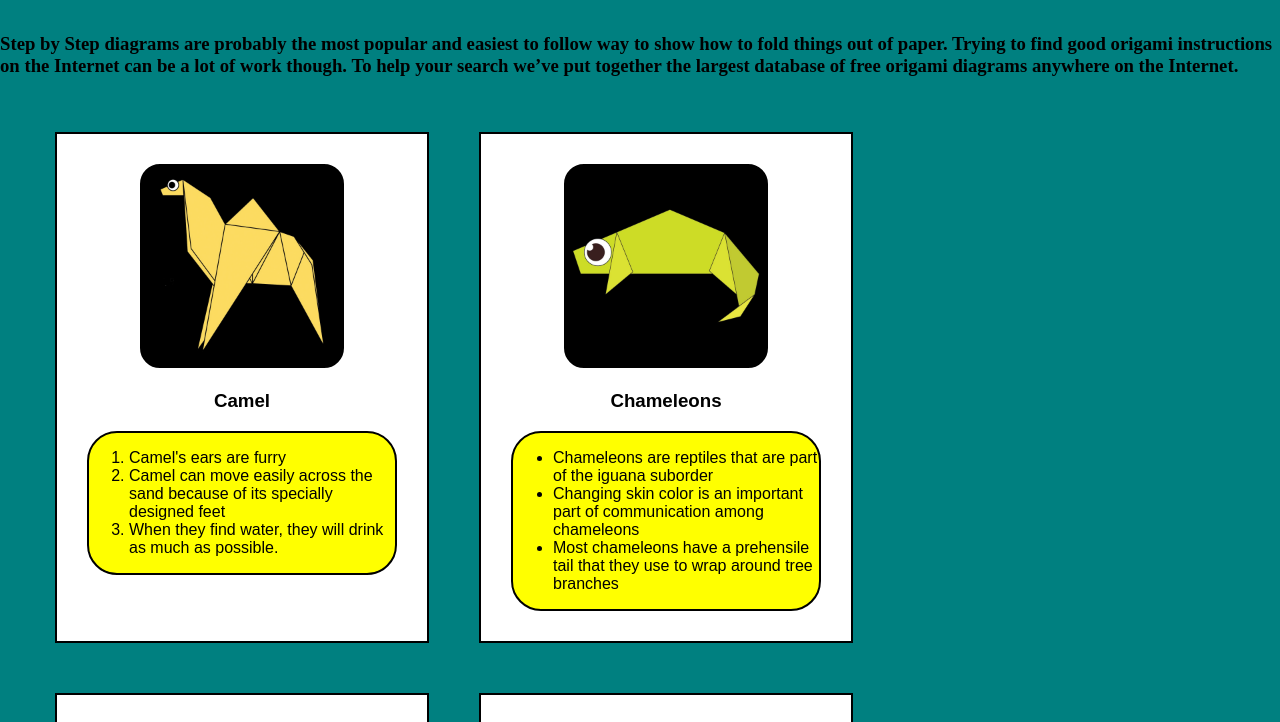
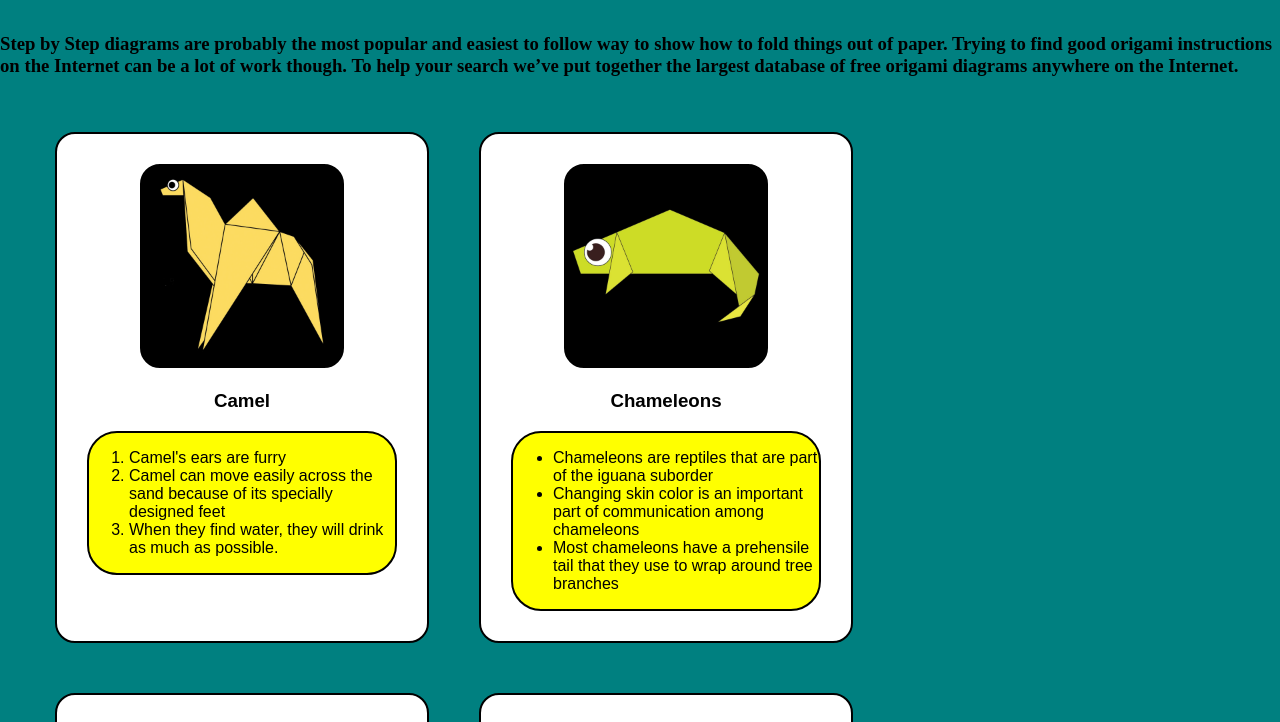
Before and after one commit to piyushbaghele/project-51, a plain HTML site: page index.html in a window 1280 px wide. Shown: the part 700-1422 px from the top of the page. Drawn offline with Linux system fonts and the light colour scheme.

Commit message:
Update styles.css

```diff
--- a/styles.css
+++ b/styles.css
@@ -40,7 +40,7 @@ body{
 
 .origami {
 
-    /*border-radius: 20px;*/
+    border-radius: 20px;
     background-color: #ffffff;
     border: 2px solid #000000;
 
```
